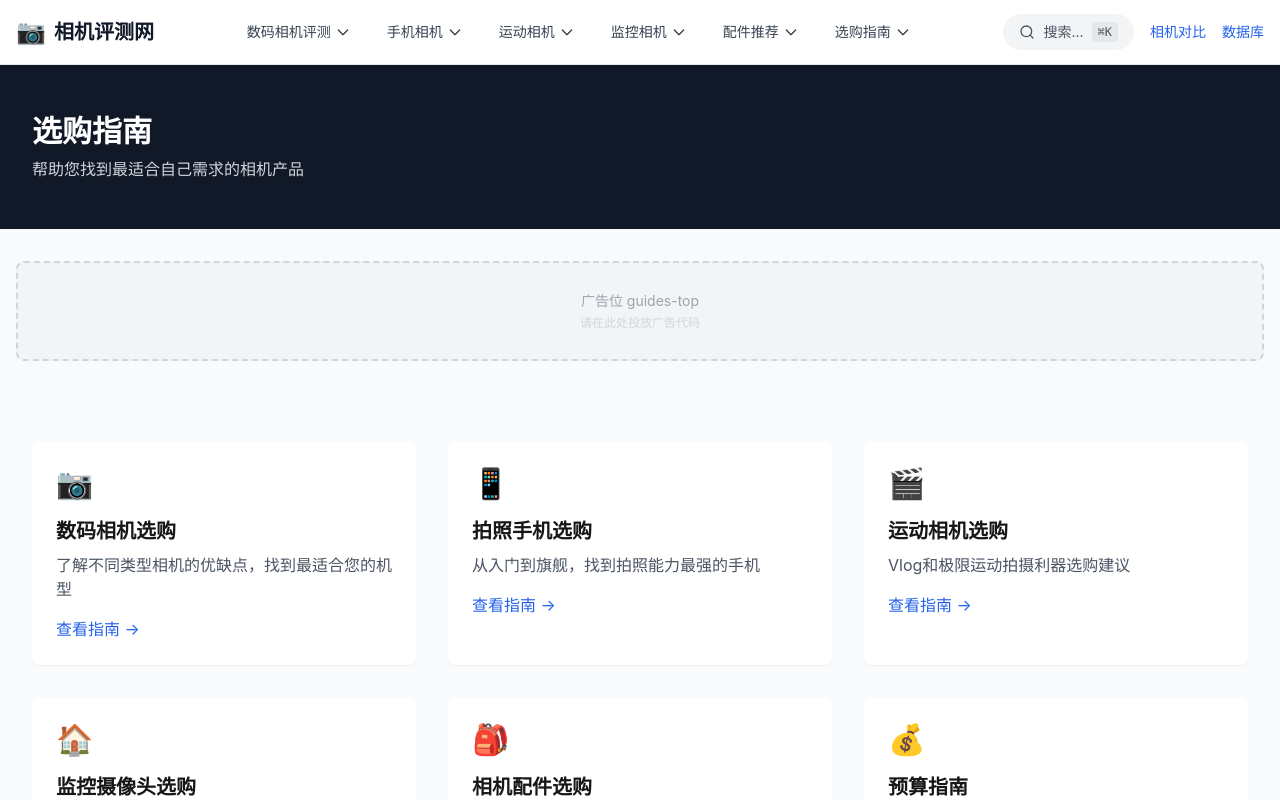
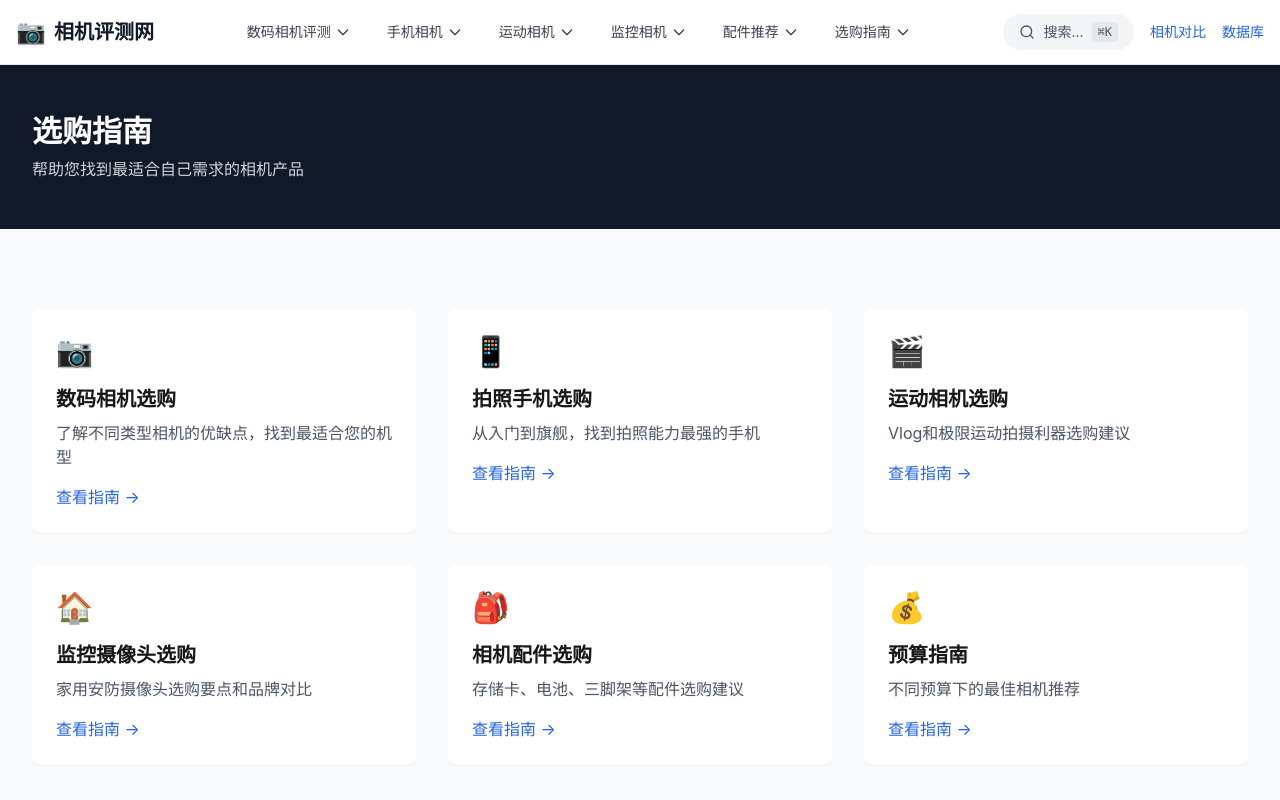
Before and after one commit to BobNill0215/bobnill0215.github.io, a Next.js app: page /camera-review-site/guides in a window 1280 px wide. Shown: the top 800 px of the page. Built offline with nearby package versions, Linux system fonts and the light colour scheme.

Commit message:
Integrate Google AdSense with pub-6406389310465549

```diff
--- a/src/app/layout.tsx
+++ b/src/app/layout.tsx
@@ -1,4 +1,5 @@
 import type { Metadata } from "next";
+import Script from "next/script";
 import localFont from "next/font/local";
 import "./globals.css";
 
@@ -25,6 +26,14 @@ export default function RootLayout({
 }>) {
   return (
     <html lang="en">
+      <head>
+        <Script
+          async
+          src="https://pagead2.googlesyndication.com/pagead/js/adsbygoogle.js?client=ca-pub-6406389310465549"
+          crossOrigin="anonymous"
+          strategy="lazyOnload"
+        />
+      </head>
       <body
         className={`${geistSans.variable} ${geistMono.variable} antialiased`}
       >
--- a/src/components/AdPlaceholder.tsx
+++ b/src/components/AdPlaceholder.tsx
@@ -1,3 +1,5 @@
+'use client';
+
 interface AdPlaceholderProps {
   slot?: string;
   className?: string;
@@ -8,14 +10,27 @@ export default function AdPlaceholder({
   className = '',
 }: AdPlaceholderProps) {
   return (
-    <div
-      className={`bg-gray-100 border-2 border-dashed border-gray-300 rounded-lg flex items-center justify-center min-h-[100px] ${className}`}
-      data-ad-slot={slot}
-    >
-      <div className="text-center p-4">
-        <p className="text-gray-400 text-sm">广告位 {slot}</p>
-        <p className="text-gray-300 text-xs mt-1">请在此处投放广告代码</p>
-      </div>
+    <div className={`my-6 ${className}`}>
+      <ins
+        className="adsbygoogle"
+        style={{ display: 'block' }}
+        data-ad-client="ca-pub-6406389310465549"
+        data-ad-slot={getAdSlot(slot)}
+        data-ad-format="auto"
+        data-full-width-responsive="true"
+      />
     </div>
   );
 }
+
+function getAdSlot(slot: string): string {
+  const slots: Record<string, string> = {
+    'homepage-banner': '1234567890',
+    'article-top': '2345678901',
+    'article-middle': '3456789012',
+    'article-bottom': '4567890123',
+    'sidebar': '5678901234',
+    'default': '6789012345',
+  };
+  return slots[slot] || slots['default'];
+}
```
Also changed, not shown: public/google-adsense.txt (added).
